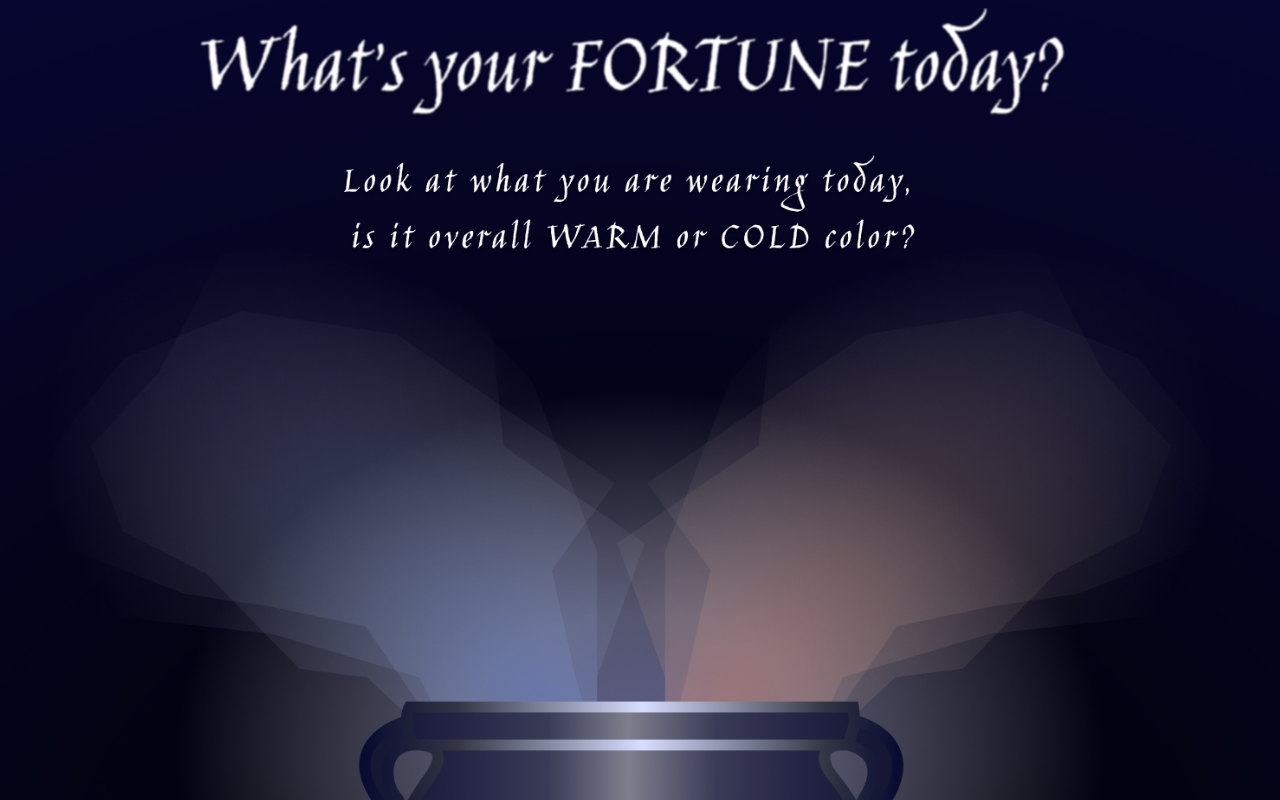
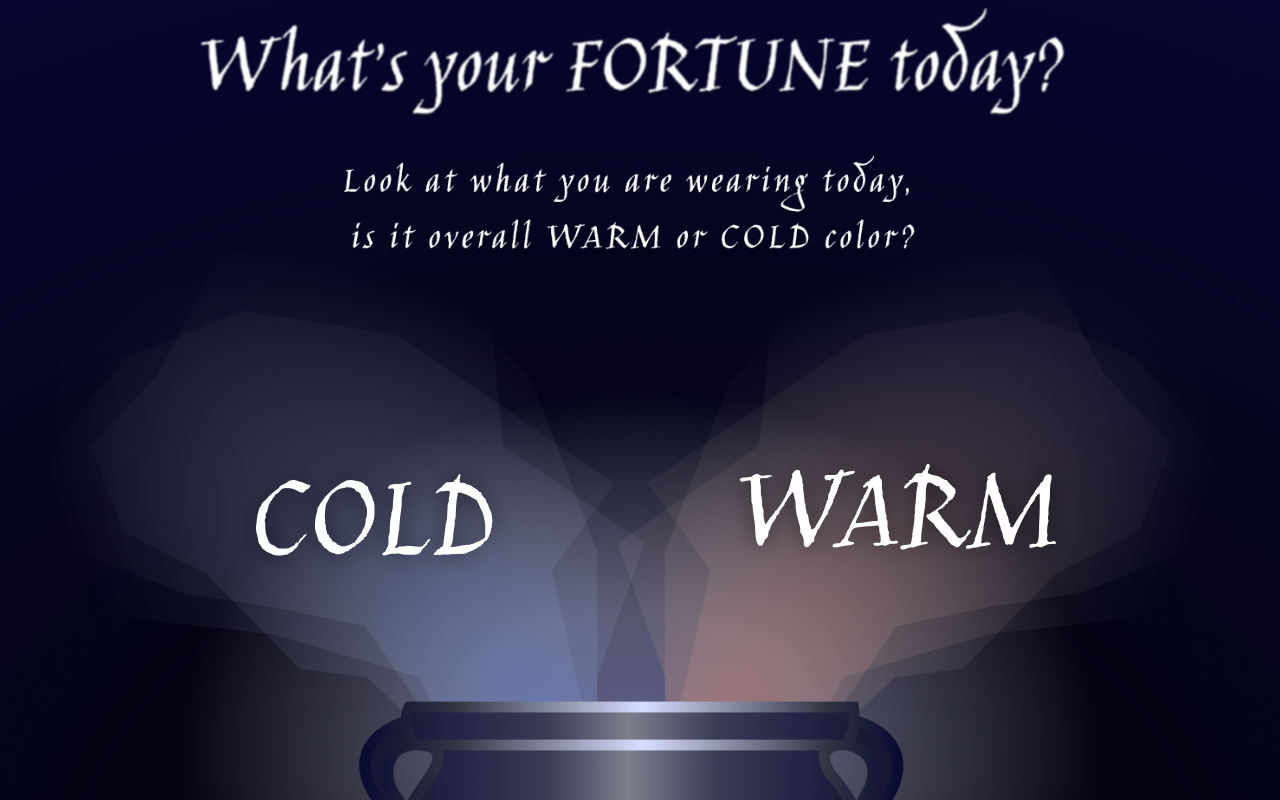
Before and after one commit to chanc245/CCLAB_Project4_DigitalDivination, a plain HTML site: page page2.html in a window 1280 px wide. Drawn offline with Linux system fonts and the light colour scheme.

Commit message:
page2 DONE

```diff
--- a/page2.html
+++ b/page2.html
@@ -18,6 +18,12 @@
     <img class="img2_1" src="./image/2_1_fortune_like.png" alt="What's your FORTUNE like today">
     <img class="img2_2" src="./image/2_2.png" alt="pot and text asking Warm or Cold">
 
+    <a href="page3.html">
+        <img class="imgHover img2_3_cold" src="./image/2_3_cold.png" alt="COLD">
+    </a>
+    <a href="page3.html">
+        <img class="imgHover img2_3_warm" src="./image/2_3_warm.png" alt="WARM">
+    </a>
 
 </body>
 
--- a/style.css
+++ b/style.css
@@ -42,6 +42,12 @@
     background-image: url("/image/4_0_bg.png");
 }
 
+/* HOVER ANIMATION */
+
+.imgHover:hover {
+    transform: translateX(0px);
+    -webkit-transform: translateY(-5px);
+}
 
 /* PAGE ONE */
 
@@ -109,11 +115,6 @@
     z-index: 1;
 }
 
-.img1_3:hover {
-    transform: translateX(0px);
-    -webkit-transform: translateY(-5px);
-}
-
 /* PAGE TWO */
 
 .img2_1 {
@@ -145,3 +146,23 @@
 
     width: 100%;
 }
+
+.img2_3_cold {
+    max-width: 350px;
+    max-height: 170px;
+
+    position: absolute;
+    top: 50%;
+    left: 15%;
+    z-index: 1;
+}
+
+.img2_3_warm {
+    max-width: 350px;
+    max-height: 170px;
+
+    position: absolute;
+    top: 50%;
+    left: 57%;
+    z-index: 1;
+}
```
Also changed, not shown: index.html (+4 -4 lines).
